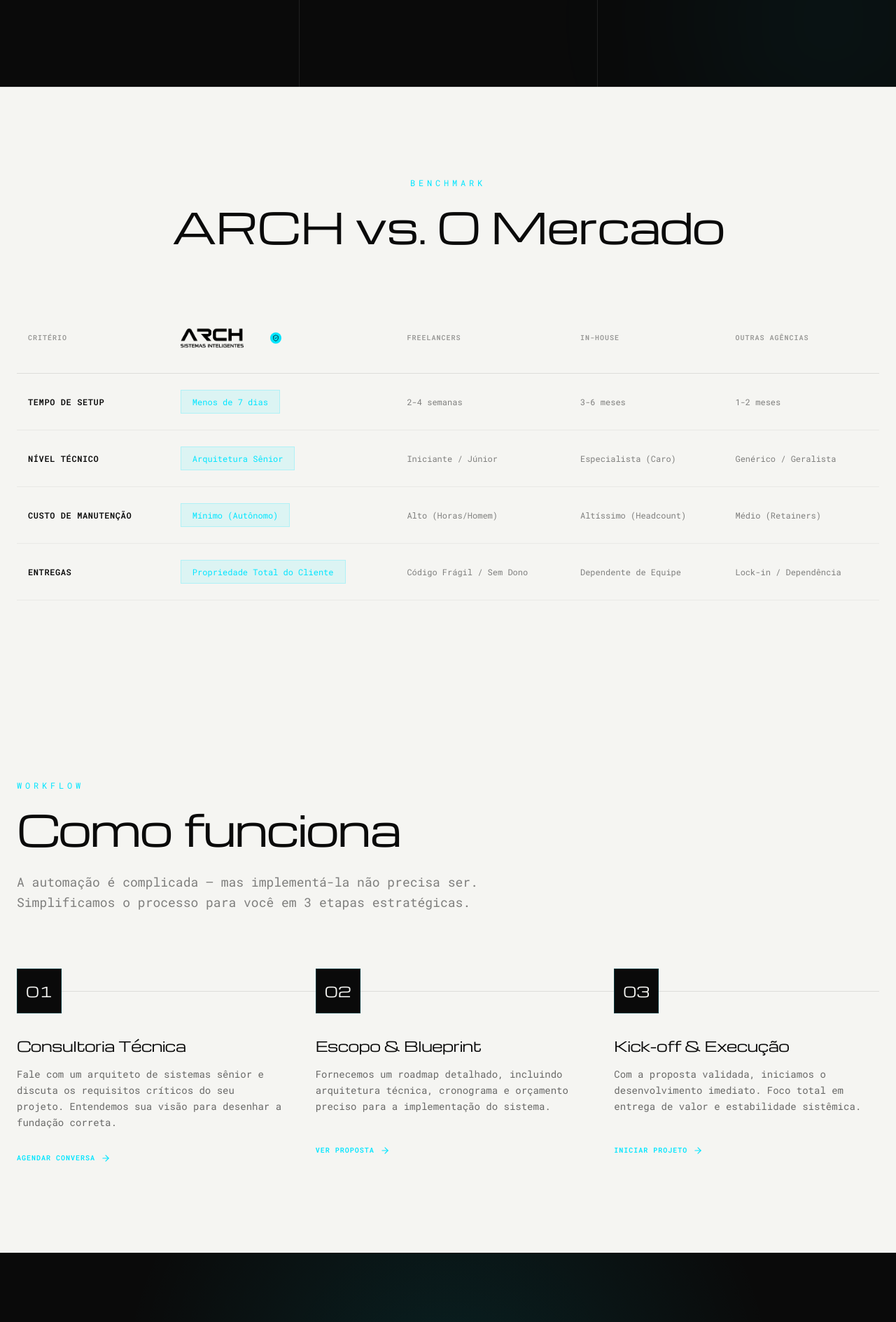
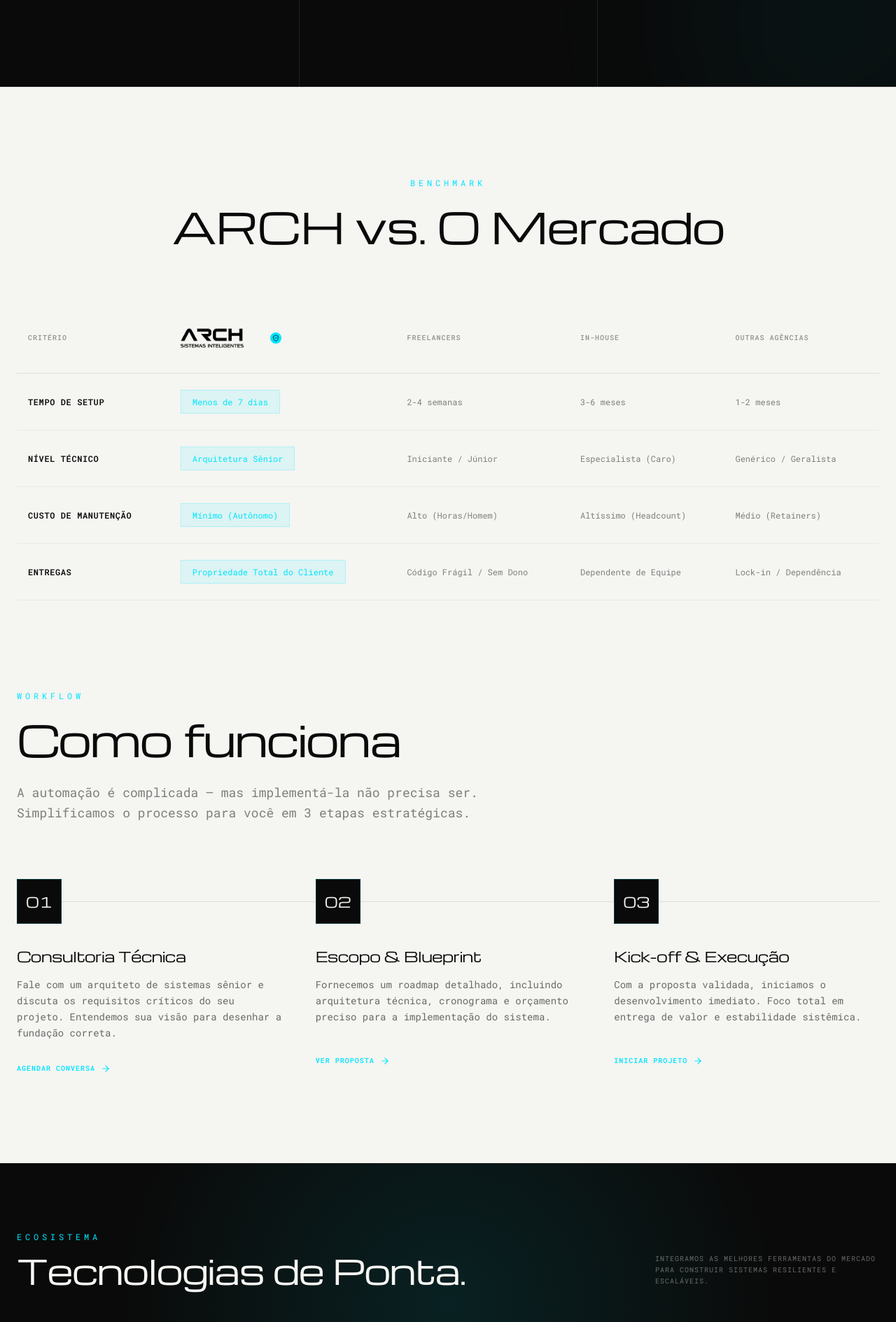
Before and after one commit to heitor-sampaio/arch-site, a React (Vite) app: page / in a window 1280 px wide. Shown: the part 4360-6249 px from the top of the page at 70% size. Built offline with nearby package versions, Linux system fonts and the light colour scheme.

Commit message:
fix(styles): Adjust padding on benchmark and process sections
Updates the top and bottom padding for the 'benchmark' and 'como-funciona' sections to improve visual spacing and layout consistency.

```diff
--- a/src/App.tsx
+++ b/src/App.tsx
@@ -654,7 +654,7 @@ const Comparison = ({ lang }: { lang: 'pt' | 'en' }) => {
   const t = translations[lang].benchmark;
 
   return (
-    <section id="benchmark" className="py-32 bg-arch-bg border-t border-arch-ink/10 overflow-x-auto transition-colors duration-300">
+    <section id="benchmark" className="pt-32 pb-16 bg-arch-bg border-t border-arch-ink/10 overflow-x-auto transition-colors duration-300">
       <div className="max-w-7xl mx-auto px-6 min-w-[800px]">
         <div className="text-center mb-20">
           <span className="text-arch-cyan text-xs uppercase tracking-[0.4em] mb-6 block">{t.badge}</span>
@@ -703,7 +703,7 @@ const Process = ({ lang }: { lang: 'pt' | 'en' }) => {
   const t = translations[lang].workflow;
 
   return (
-    <section id="como-funciona" className="py-32 bg-arch-bg relative overflow-hidden transition-colors duration-300">
+    <section id="como-funciona" className="pt-16 pb-32 bg-arch-bg relative overflow-hidden transition-colors duration-300">
       <div className="max-w-7xl mx-auto px-6">
         <div className="max-w-3xl mb-20">
           <span className="text-arch-cyan text-xs uppercase tracking-[0.4em] mb-6 block">{t.badge}</span>
```
